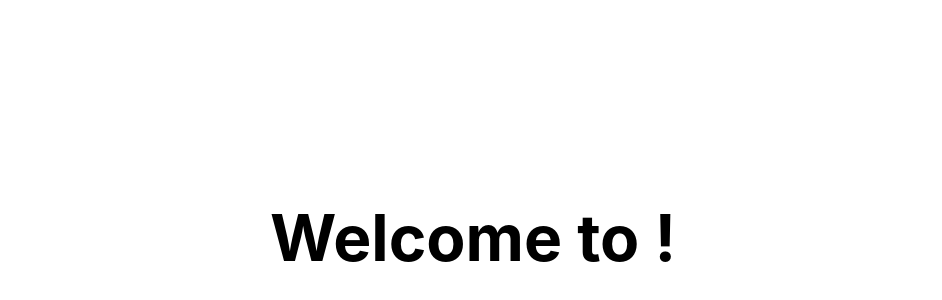
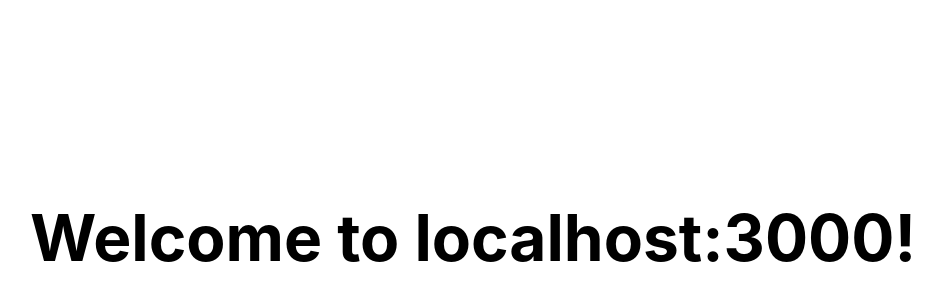
Before and after one commit to fabiogiolito/parked-next, a Next.js app: page / in a window 1280 px wide. Shown: the part 162-462 px from the top of the page, without its empty margins (167-1109 px from the left). Built offline with nearby package versions, Linux system fonts and the light colour scheme.

Commit message:
display host working

```diff
--- a/pages/_app.js
+++ b/pages/_app.js
@@ -1,7 +1,7 @@
 import '../styles/globals.css'
 
 function MyApp({ Component, pageProps }) {
-  return <Component host={process.env.VERCEL_URL} {...pageProps} />
+  return <Component {...pageProps} />
 }
 
 export default MyApp
--- a/pages/index.js
+++ b/pages/index.js
@@ -18,3 +18,9 @@ export default function Home({host}) {
     </div>
   )
 }
+
+export async function getServerSideProps(context) {
+  return {
+    props: { host: context.req.headers.host }, // will be passed to the page component as props
+  }
+}
```
Also changed, not shown: 1 other file (tests, documents, lock files or other folders).
